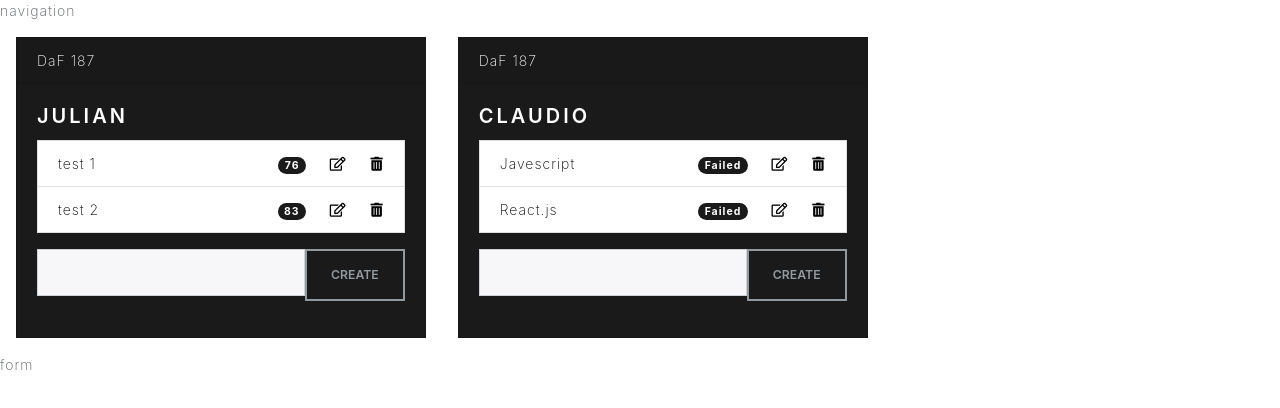
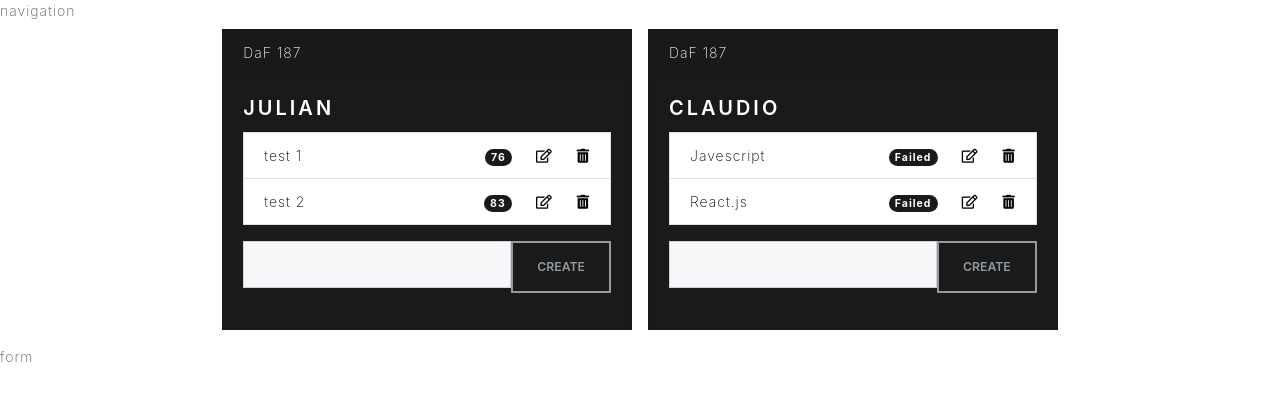
Before and after one commit to julian0becker/testscore, a React (Create React App) app: page / in a window 1280 px wide. Shown: the top 408 px of the page. Built offline with nearby package versions, Linux system fonts and the light colour scheme.

Commit message:
working on edit single test function

```diff
--- a/src/App.js
+++ b/src/App.js
@@ -86,8 +86,17 @@ class App extends Component {
     this.setState({ students: students });
   };
 
-  handleEditSingleTest = () => {
-    console.log("hello");
+  handleEditSingleTest = (idTest, idStudent) => {
+    const students = [...this.state.students];
+    const indexStudent = students.findIndex(
+      student => student.studentId === idStudent
+    );
+    const indexTest = students[indexStudent].results.findIndex(
+      test => test.testId === idTest
+    );
+    console.log(students[indexStudent].results[indexTest]);
+    students[indexStudent].results[indexTest].testName = <input type="text" />;
+    this.setState({ students: students });
   };
 
   render() {
@@ -109,7 +118,7 @@ class App extends Component {
 export default App;
 
 const Display = props => (
-  <div className="d-flex flex-wrap">
+  <div className="d-flex flex-wrap justify-content-center">
     {props.students.map(student => (
       <Student
         key={student.studentId}
@@ -123,10 +132,7 @@ const Display = props => (
 );
 
 const Student = props => (
-  <div
-    className="card text-white bg-primary mb-3"
-    style={{ minWidth: "14rem", margin: "1rem" }}
-  >
+  <div className="card text-white bg-primary mb-3 m-2">
     <div className="card-header">DaF 187</div>
     <div className="card-body">
       <h4 className="card-title">{props.student.name}</h4>
@@ -176,7 +182,15 @@ const Result = props => (
       <span className="badge badge-primary badge-pill">
         {props.result.reachedPoints}
       </span>
-      <span onClick={props.handleEditSingleTest} className="far fa-edit ml-4" />
+      <span
+        onClick={() =>
+          props.handleEditSingleTest(
+            props.result.testId,
+            props.student.studentId
+          )
+        }
+        className="far fa-edit ml-4"
+      />
       <span
         onClick={() =>
           props.handleDeleteSingleTest(
```
